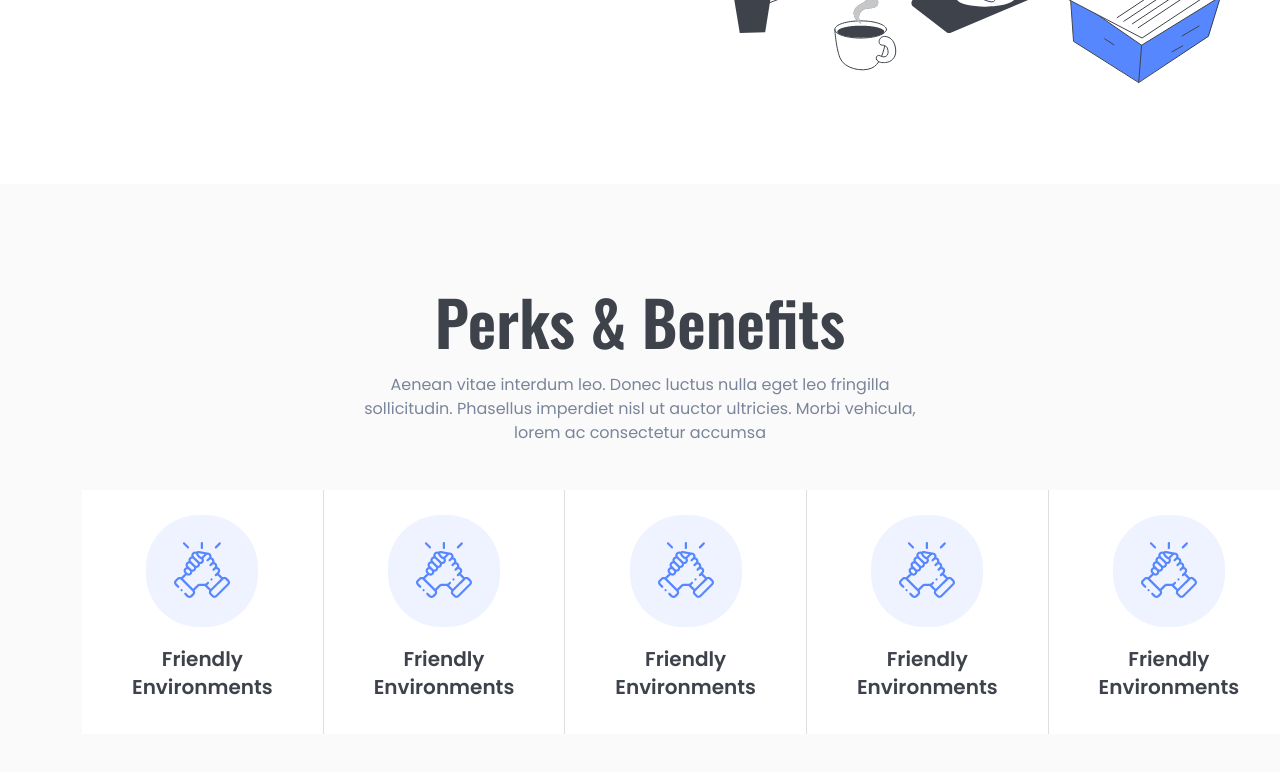
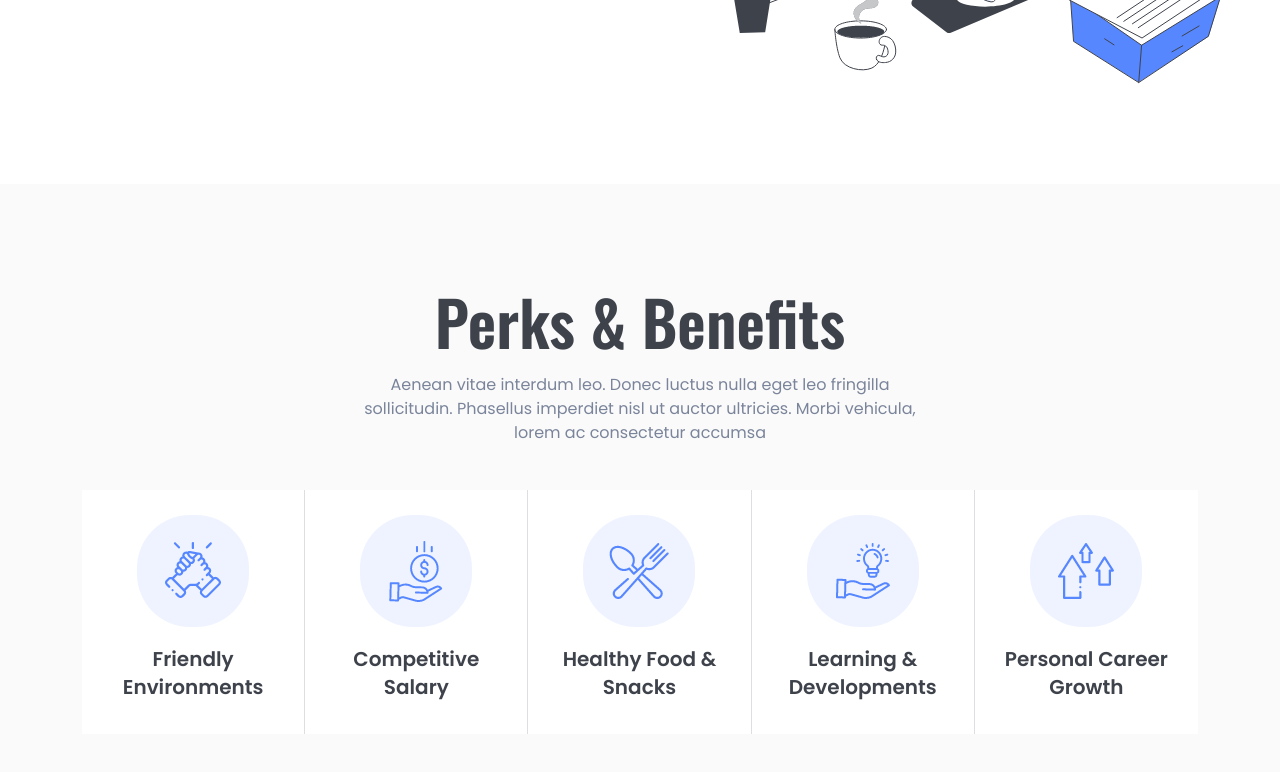
Before and after one commit to zakirsoft/tem-zakirsoft, a website: page career.html in a window 1280 px wide. Shown: the part 590-1362 px from the top of the page. Drawn offline with nearby package versions, Linux system fonts and the light colour scheme.

Commit message:
persk img added with content text title

```diff
--- a/assets/scss/components/_perks.scss
+++ b/assets/scss/components/_perks.scss
@@ -12,7 +12,7 @@
     margin-top: 45px;
     .box {
       background-color: #fff;
-      padding: 25px 50px;
+      padding: 25px;
       border-right: 1px solid #3e424b2c;
       text-align: center;
       img {
@@ -23,6 +23,9 @@
         line-height: 28px;
         color: #3e424b;
         font-weight: 600;
+      }
+      &:nth-child(5) {
+        border-right: 0px;
       }
     }
   }
--- a/career.html
+++ b/career.html
@@ -66,31 +66,31 @@
               </h5>
             </div>
             <div class="box">
-              <img src="assets/images/perks/demo-01.png" alt="demo" />
+              <img src="assets/images/perks/demo-02.png" alt="demo" />
               <h5 class="box__title">
-                Friendly <br />
-                Environments
+                Competitive <br />
+                Salary
               </h5>
             </div>
             <div class="box">
-              <img src="assets/images/perks/demo-01.png" alt="demo" />
+              <img src="assets/images/perks/demo-03.png" alt="demo" />
               <h5 class="box__title">
-                Friendly <br />
-                Environments
+                Healthy Food & <br />
+                Snacks
               </h5>
             </div>
             <div class="box">
-              <img src="assets/images/perks/demo-01.png" alt="demo" />
+              <img src="assets/images/perks/demo-04.png" alt="demo" />
               <h5 class="box__title">
-                Friendly <br />
-                Environments
+                Learning & <br />
+                Developments
               </h5>
             </div>
             <div class="box">
-              <img src="assets/images/perks/demo-01.png" alt="demo" />
+              <img src="assets/images/perks/demo-05.png" alt="demo" />
               <h5 class="box__title">
-                Friendly <br />
-                Environments
+                Personal Career <br />
+                Growth
               </h5>
             </div>
           </div>
```
Also changed, not shown: assets/css/style.css, assets/images/perks/Group 685@2x.png (added), assets/images/perks/Group 700@2x.png (added), assets/images/perks/Group 704@2x.png (added), assets/images/perks/demo-02.png (added), assets/images/perks/demo-03.png (added), assets/images/perks/demo-04.png (added), assets/images/perks/demo-05.png (added).
